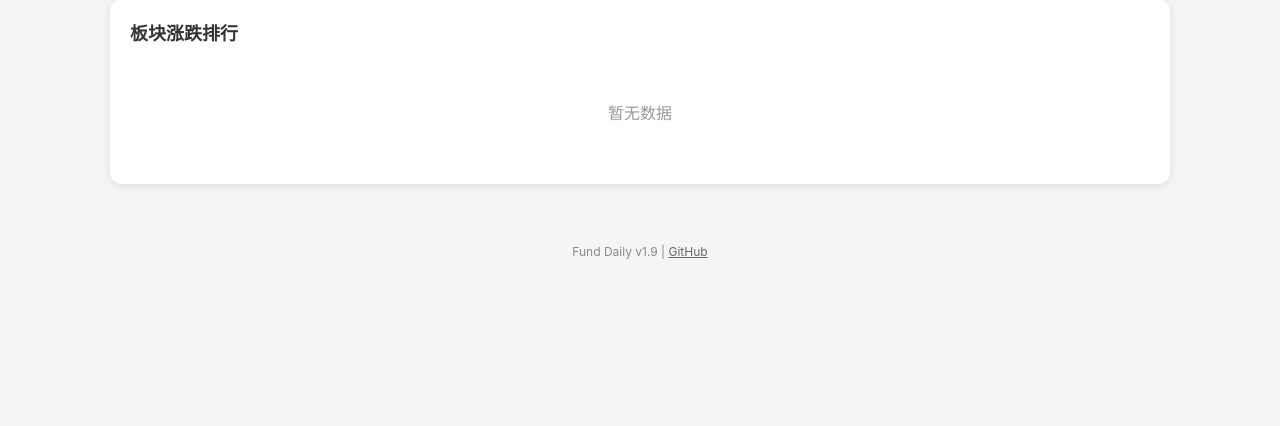
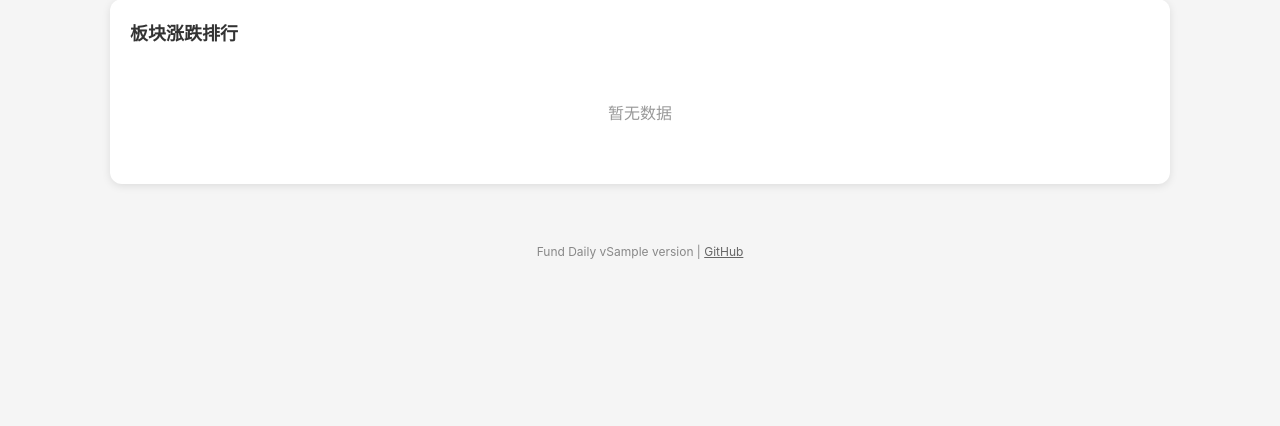
Before and after one commit to kid941005/fund-daily, a Flask app: template web/templates/index.html in a window 1280 px wide. Shown: the part 374-800 px from the top of the page. Run offline with Flask 3, Linux system fonts and the light colour scheme; the template is opened without the code that fills it: most values are stand-ins (such as "Sample title", 1, 10 or a date in 2020); data that the repository does not hold is empty; parts of the project's set-up code (start-up, migrations or seed data) failed here and were passed over.

Commit message:
v1.9.1: 优化OCR、修复钉钉显示、版本动态化

```diff
--- a/docker-compose.yml
+++ b/docker-compose.yml
@@ -5,7 +5,7 @@ services:
     image: kid941005/fund-daily:latest
     container_name: fund-daily-web
     ports:
-      - "5000:5000"
+      - 5000:5000
     environment:
       # 时区
       - TZ=Asia/Shanghai
--- a/web/app.py
+++ b/web/app.py
@@ -120,7 +120,7 @@ def login_required(f):
 @app.route('/')
 def index():
     """Main page"""
-    return render_template('index.html')
+    return render_template('index.html', version=VERSION)
 
 @app.route('/api/register', methods=['POST'])
 def register():
@@ -473,7 +473,7 @@ def dingtalk_config_get():
     return jsonify({
         "success": True,
         "configured": bool(webhook),
-        "webhook": webhook[:20] + "..." if webhook and len(webhook) > 20 else webhook
+        "webhook": webhook[:15] + "..." if webhook and len(webhook) > 15 else webhook
     })
 
 @app.route('/api/dingtalk/test', methods=['POST'])
--- a/web/templates/index.html
+++ b/web/templates/index.html
@@ -2132,7 +2132,7 @@
         }
     </script>
     <footer style="text-align:center;padding:20px;color:#888;font-size:12px;">
-        Fund Daily v1.9 | <a href="https://github.com/kid941005/fund-daily" target="_blank" style="color:#666;">GitHub</a>
+        Fund Daily v{{ version }} | <a href="https://github.com/kid941005/fund-daily" target="_blank" style="color:#666;">GitHub</a>
     </footer>
 </body>
 </html>
```
Also changed, not shown: README.md, 2 other files.
